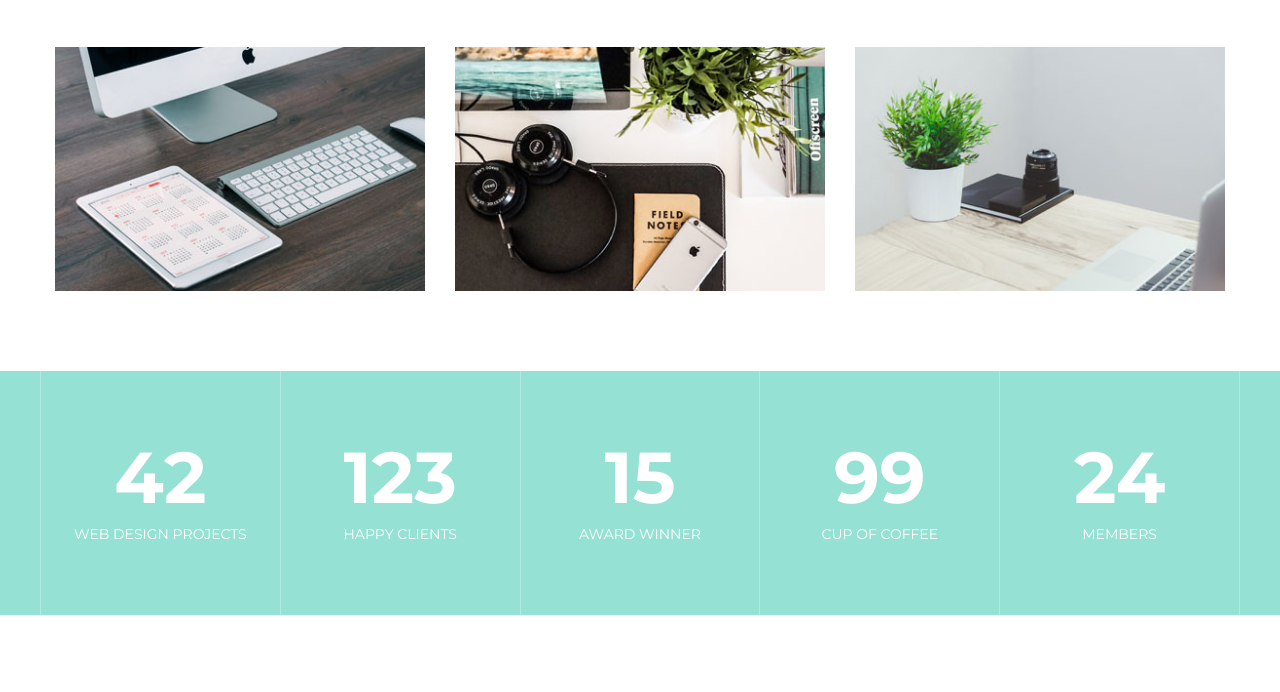
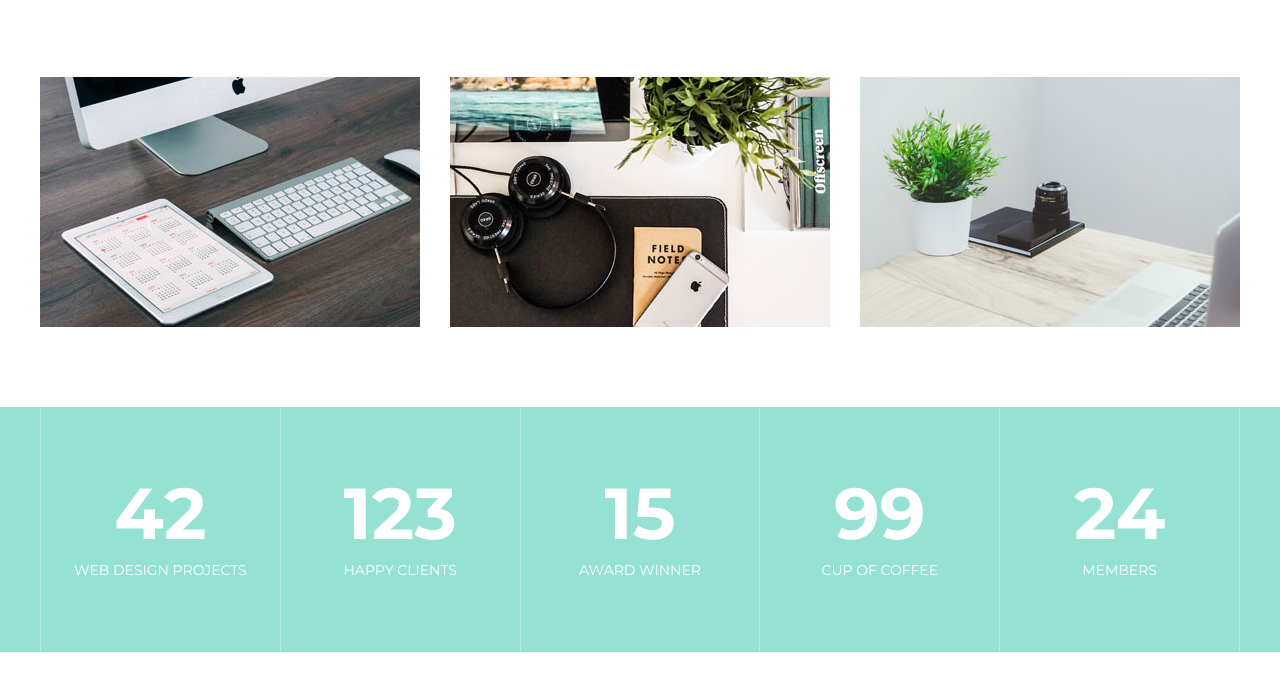
Before and after one commit to YngvarB/mogo, a plain HTML site: page index.html in a window 1280 px wide. Shown: the part 1080-1772 px from the top of the page. Drawn offline with nearby package versions, Linux system fonts and the light colour scheme.

Commit message:
Add files via upload

```diff
--- a/assets/style.css
+++ b/assets/style.css
@@ -400,7 +400,7 @@ hr {
     display: flex;
     flex-wrap: wrap;
     justify-content: space-between;
-    margin-top: 80px -15 0;
+    margin: 80px -15px 0;
 }
 
 .card__item {
```
